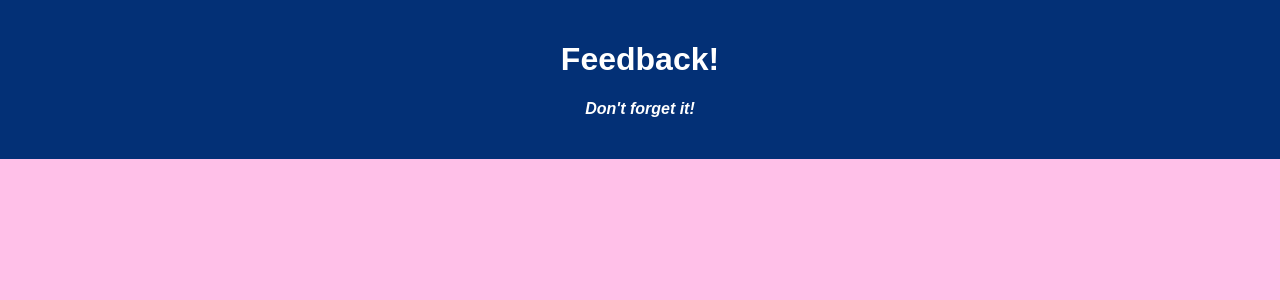
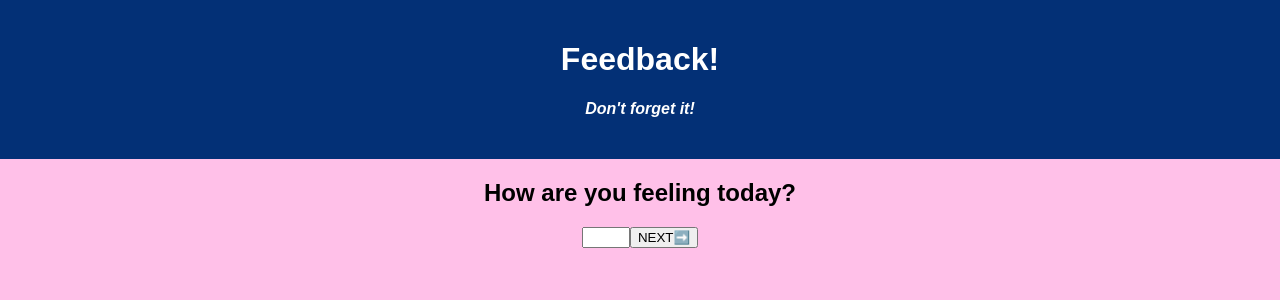
Before and after one commit to PeterIngles/weekend-redux-feedback-loop, a React (Create React App) app: page / in a window 1280 px wide. Shown: the top 300 px of the page. Built offline with nearby package versions, Linux system fonts and the light colour scheme.

Commit message:
Add Question1 Component

```diff
--- a/src/components/App/App.jsx
+++ b/src/components/App/App.jsx
@@ -1,10 +1,27 @@
 import React from 'react';
 import axios from 'axios';
 import './App.css';
+import { useState } from 'react';
+import { useHistory } from 'react-router-dom'
+import { useDispatch } from 'react-redux';
 
 function App() {
 
 
+
+  const [questionOneAnswer, setQuestionOneAnswer] = useState('')
+  const dispatch = useDispatch();
+
+  const submitQuestionOne = (event) => {
+    event.preventDefault()
+    console.log("in submitQuestionOne")
+    let Q1Package = {questionOneAnswer: questionOneAnswer}
+    console.log(`Adding questionOneAnswer`, {questionOneAnswer})
+    dispatch({
+      type: "SUBMIT_Q1",
+      payload: Q1Package
+    })
+  }
 
   return (
     <div className='App'>
@@ -12,6 +29,18 @@ function App() {
         <h1 className='App-title'>Feedback!</h1>
         <h4>Don't forget it!</h4>
       </header>
+      <form className="questionFormOne">
+        <h2>How are you feeling today?</h2>
+        <input
+          required
+          type="number"
+          min="1"
+          max="6"
+          placeholder={null}
+          value={questionOneAnswer}
+          onChange={(event) => setQuestionOneAnswer(event.target.value)} />
+        <button onClick={submitQuestionOne}>NEXT➡️</button>
+      </form>
     </div>
   );
 }
```
